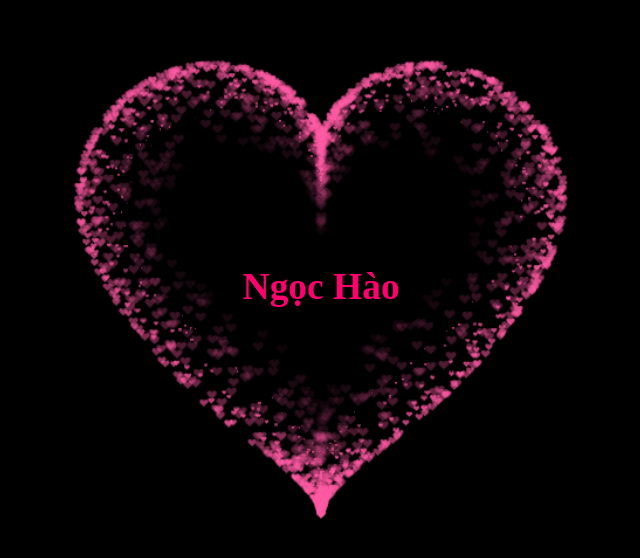
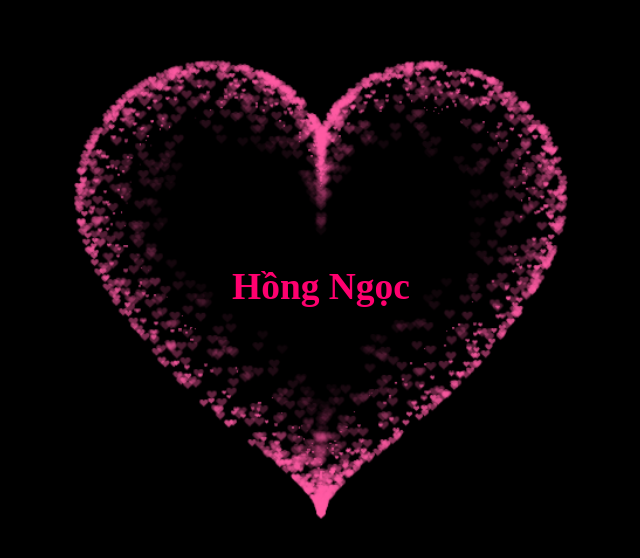
Before and after one commit to ngochao2503/tym3, a plain HTML site: page index.html in a window 1280 px wide. Shown: the part 114-672 px from the top of the page, without its empty margins (319-959 px from the left). Drawn offline with Linux system fonts and the light colour scheme.

Commit message:
Add files via upload

```diff
--- a/index.html
+++ b/index.html
@@ -168,7 +168,7 @@
 
   <body>
 
-    <h1>Ngọc Hào</h1>
+    <h1>Hồng Ngọc</h1>
 
     <div class="box">
 
```
